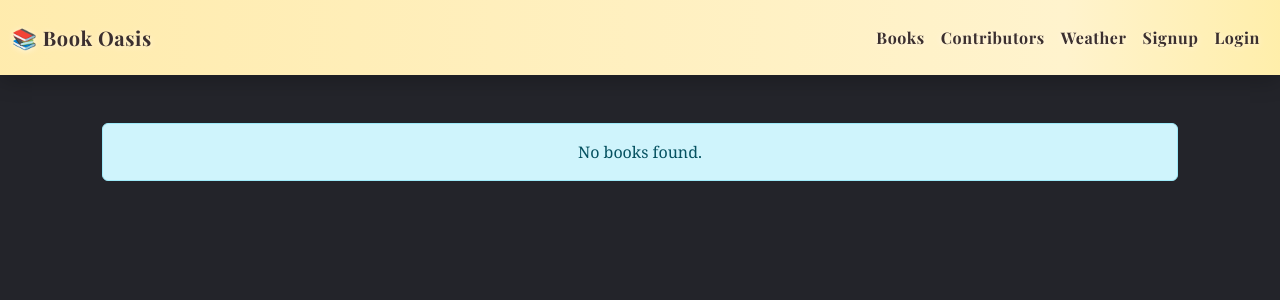
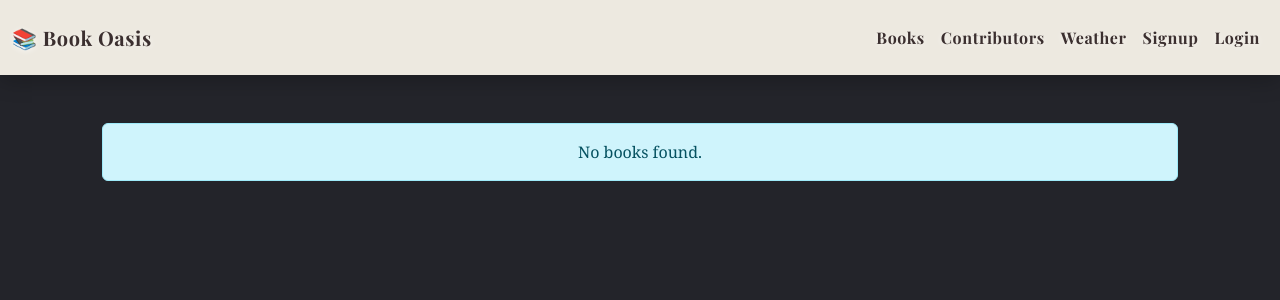
Before and after one commit to SRIROSHAN08/BookOasis, a Django app: page / in a window 1280 px wide. Shown: the top 300 px of the page. Run offline with Django 5.2, Linux system fonts and the light colour scheme; data that the repository does not hold is empty; some libraries are stand-ins or nearby versions.

Commit message:
UI Updated

```diff
--- a/Blog/settings.py
+++ b/Blog/settings.py
@@ -117,10 +117,6 @@ CLOUDINARY_STORAGE = {
 
 
 
-
-
-
-
 DEFAULT_AUTO_FIELD = 'django.db.models.BigAutoField'
 
 AUTH_USER_MODEL = 'authentication.User'
@@ -134,4 +130,6 @@ STATICFILES_STORAGE = "whitenoise.storage.CompressedManifestStaticFilesStorage"
 MEDIA_URL = '/media/'
 MEDIA_ROOT = os.path.join(BASE_DIR, 'static', 'media')
 
+
+
 DEFAULT_FILE_STORAGE = 'cloudinary_storage.storage.MediaCloudinaryStorage'
--- a/frontend/templates/navbar.html
+++ b/frontend/templates/navbar.html
@@ -21,7 +21,7 @@
             z-index: 1030;
             height: 75px;
             padding: 0.5rem 1.2rem;
-            background: linear-gradient(270deg, #ffffff, #ffd700, #fff3cd, #ffeaa7);
+            background:#ede9e0;
             background-size: 300% 300%;
             animation: goldenWave 8s ease infinite;
             box-shadow: 0 6px 20px rgba(0, 0, 0, 0.22);
```
